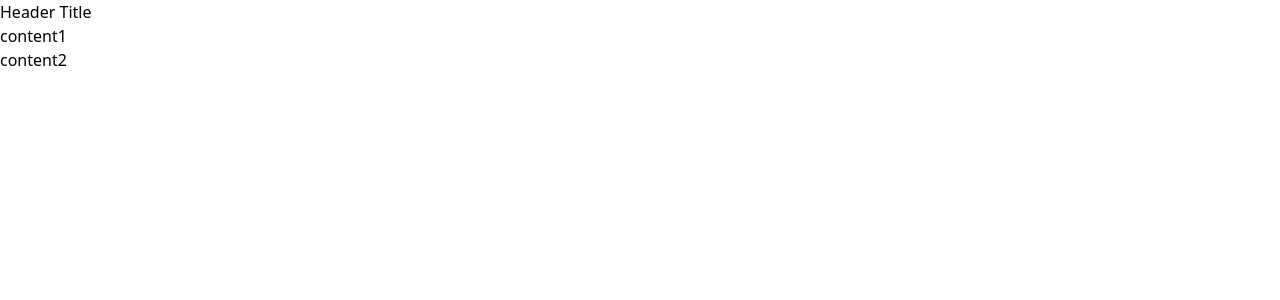
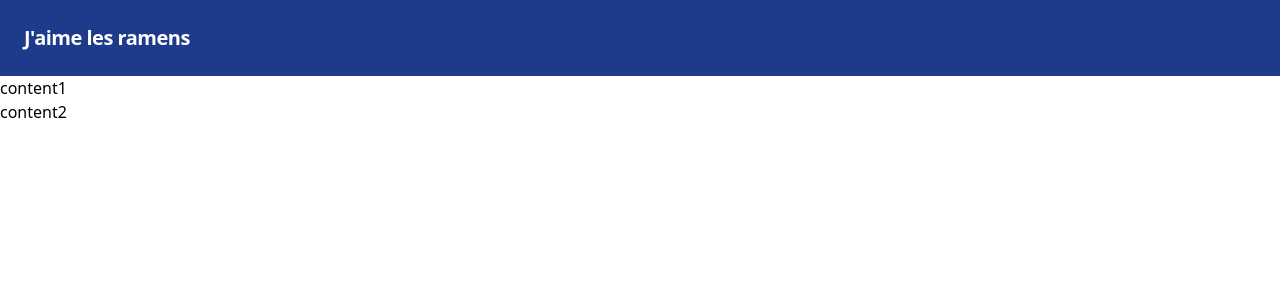
Before and after one commit to yuizho/blog-2021, a Next.js app: page / in a window 1280 px wide. Shown: the top 300 px of the page. Built offline with nearby package versions, Linux system fonts and the light colour scheme.

Commit message:
modify Header component to apply css

```diff
--- a/components/organisms/Header.tsx
+++ b/components/organisms/Header.tsx
@@ -1,11 +1,15 @@
-import { FC } from 'react';
+import React, { FC } from 'react';
 
 const Header: FC = () => (
-    <>
-      <nav>
-        <h1>Header Title</h1>
-      </nav>
-    </>
-  );
+  <>
+    <nav className="flex items-center justify-between flex-wrap bg-blue-900 p-6">
+      <div className="flex items-center flex-shrink-0 text-white mr-6">
+        <span className="font-semibold text-xl tracking-tight">
+          J&apos;aime les ramens
+        </span>
+      </div>
+    </nav>
+  </>
+);
 
 export default Header;
```
